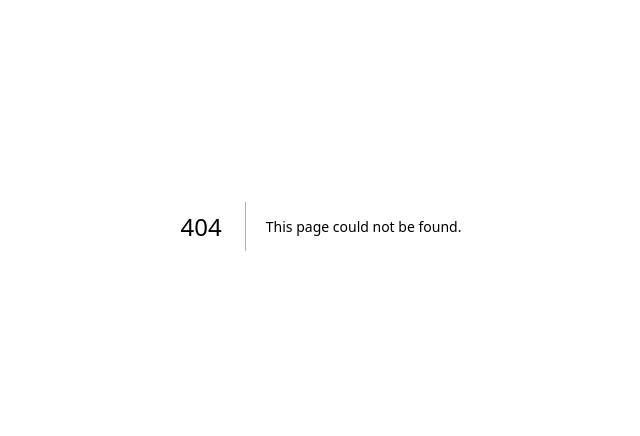
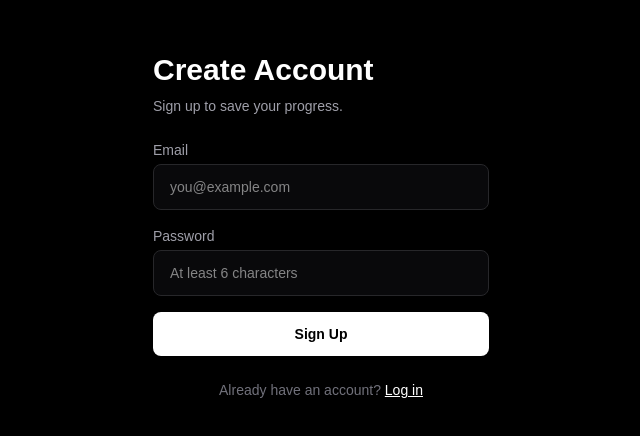
Before and after one commit to virginiasicuriello/css-odyssey, a Next.js app: page /signup in a window 1280 px wide. Before the commit this address had no page. Shown: the part 174-610 px from the top of the page, without its empty margins (319-959 px from the left). Built offline with nearby package versions, Linux system fonts and the light colour scheme.

Commit message:
Add auth with signup, login, and logout

```diff
--- /dev/null
+++ b/app/login/page.tsx
@@ -0,0 +1,95 @@
+"use client";
+
+import { useState } from "react";
+import { createClient } from "../../lib/supabase/client";
+import Link from "next/link";
+import { useRouter } from "next/navigation";
+
+export default function LoginPage() {
+  const [email, setEmail] = useState("");
+  const [password, setPassword] = useState("");
+  const [error, setError] = useState("");
+  const [loading, setLoading] = useState(false);
+  const router = useRouter();
+
+  const handleLogin = async () => {
+    setError("");
+    setLoading(true);
+
+    const supabase = createClient();
+
+    const { error: loginError } = await supabase.auth.signInWithPassword({
+      email,
+      password,
+    });
+
+    if (loginError) {
+      setError(loginError.message);
+      setLoading(false);
+      return;
+    }
+
+    router.push("/dashboard");
+  };
+
+  return (
+    <main className="flex min-h-screen items-center justify-center bg-black text-white">
+      <div className="w-full max-w-sm space-y-6 px-6">
+        <div>
+          <h1 className="text-3xl font-bold">Log In</h1>
+          <p className="mt-2 text-sm text-zinc-400">
+            Welcome back to CSS Odyssey.
+          </p>
+        </div>
+
+        {error ? (
+          <div className="rounded-lg border border-red-800 bg-red-950/40 p-3 text-sm text-red-300">
+            {error}
+          </div>
+        ) : null}
+
+        <div className="space-y-4">
+          <div>
+            <label className="mb-1 block text-sm text-zinc-400">Email</label>
+            <input
+              type="email"
+              value={email}
+              onChange={(e) => setEmail(e.target.value)}
+              className="w-full rounded-lg border border-zinc-800 bg-zinc-950 px-4 py-3 text-sm text-white outline-none focus:border-zinc-600"
+              placeholder="you@example.com"
+            />
+          </div>
+
+          <div>
+            <label className="mb-1 block text-sm text-zinc-400">
+              Password
+            </label>
+            <input
+              type="password"
+              value={password}
+              onChange={(e) => setPassword(e.target.value)}
+              className="w-full rounded-lg border border-zinc-800 bg-zinc-950 px-4 py-3 text-sm text-white outline-none focus:border-zinc-600"
+              placeholder="Your password"
+            />
+          </div>
+
+          <button
+            type="button"
+            onClick={handleLogin}
+            disabled={loading}
+            className="w-full rounded-lg bg-white px-4 py-3 text-sm font-semibold text-black transition hover:opacity-90 disabled:opacity-50"
+          >
+            {loading ? "Logging in..." : "Log In"}
+          </button>
+        </div>
+
+        <p className="text-center text-sm text-zinc-500">
+          No account yet?{" "}
+          <Link href="/signup" className="text-white underline">
+            Sign up
+          </Link>
+        </p>
+      </div>
+    </main>
+  );
+}
--- a/app/page.tsx
+++ b/app/page.tsx
@@ -22,17 +22,17 @@ export default function Home() {
 
             <div className="mt-8 flex flex-col gap-4 sm:flex-row">
               <Link
-                href="/dashboard"
+                href="/signup"
                 className="rounded-lg bg-white px-6 py-3 font-medium text-black"
               >
-                Enter Dashboard
+                Get Started
               </Link>
 
               <Link
-                href="/path/flexbox"
+                href="/login"
                 className="rounded-lg border border-zinc-700 px-6 py-3 font-medium text-white"
               >
-                Start Flexbox Path
+                Log In
               </Link>
             </div>
           </div>
--- /dev/null
+++ b/app/signup/page.tsx
@@ -0,0 +1,95 @@
+"use client";
+
+import { useState } from "react";
+import { createClient } from "../../lib/supabase/client";
+import Link from "next/link";
+import { useRouter } from "next/navigation";
+
+export default function SignupPage() {
+  const [email, setEmail] = useState("");
+  const [password, setPassword] = useState("");
+  const [error, setError] = useState("");
+  const [loading, setLoading] = useState(false);
+  const router = useRouter();
+
+  const handleSignup = async () => {
+    setError("");
+    setLoading(true);
+
+    const supabase = createClient();
+
+    const { error: signupError } = await supabase.auth.signUp({
+      email,
+      password,
+    });
+
+    if (signupError) {
+      setError(signupError.message);
+      setLoading(false);
+      return;
+    }
+
+    router.push("/dashboard");
+  };
+
+  return (
+    <main className="flex min-h-screen items-center justify-center bg-black text-white">
+      <div className="w-full max-w-sm space-y-6 px-6">
+        <div>
+          <h1 className="text-3xl font-bold">Create Account</h1>
+          <p className="mt-2 text-sm text-zinc-400">
+            Sign up to save your progress.
+          </p>
+        </div>
+
+        {error ? (
+          <div className="rounded-lg border border-red-800 bg-red-950/40 p-3 text-sm text-red-300">
+            {error}
+          </div>
+        ) : null}
+
+        <div className="space-y-4">
+          <div>
+            <label className="mb-1 block text-sm text-zinc-400">Email</label>
+            <input
+              type="email"
+              value={email}
+              onChange={(e) => setEmail(e.target.value)}
+              className="w-full rounded-lg border border-zinc-800 bg-zinc-950 px-4 py-3 text-sm text-white outline-none focus:border-zinc-600"
+              placeholder="you@example.com"
+            />
+          </div>
+
+          <div>
+            <label className="mb-1 block text-sm text-zinc-400">
+              Password
+            </label>
+            <input
+              type="password"
+              value={password}
+              onChange={(e) => setPassword(e.target.value)}
+              className="w-full rounded-lg border border-zinc-800 bg-zinc-950 px-4 py-3 text-sm text-white outline-none focus:border-zinc-600"
+              placeholder="At least 6 characters"
+            />
+          </div>
+
+          <button
+            type="button"
+            onClick={handleSignup}
+            disabled={loading}
+            className="w-full rounded-lg bg-white px-4 py-3 text-sm font-semibold text-black transition hover:opacity-90 disabled:opacity-50"
+          >
+            {loading ? "Creating account..." : "Sign Up"}
+          </button>
+        </div>
+
+        <p className="text-center text-sm text-zinc-500">
+          Already have an account?{" "}
+          <Link href="/login" className="text-white underline">
+            Log in
+          </Link>
+        </p>
+      </div>
+    </main>
+  );
+}
--- a/components/app-header.tsx
+++ b/components/app-header.tsx
@@ -1,6 +1,30 @@
+"use client";
+
 import Link from "next/link";
+import { useEffect, useState } from "react";
+import { useRouter } from "next/navigation";
+import { createClient } from "../lib/supabase/client";
+import type { User } from "@supabase/supabase-js";
 
 export default function AppHeader() {
+  const [user, setUser] = useState<User | null>(null);
+  const router = useRouter();
+
+  useEffect(() => {
+    const supabase = createClient();
+
+    supabase.auth.getUser().then(({ data }) => {
+      setUser(data.user);
+    });
+  }, []);
+
+  const handleLogout = async () => {
+    const supabase = createClient();
+    await supabase.auth.signOut();
+    setUser(null);
+    router.push("/");
+  };
+
   return (
     <header className="border-b border-zinc-800 bg-black/90 text-white backdrop-blur">
       <div className="mx-auto flex max-w-6xl items-center justify-between px-6 py-4">
@@ -24,6 +48,23 @@ export default function AppHeader() {
           <Link href="/path/responsive" className="transition hover:text-white">
             Responsive
           </Link>
+
+          {user ? (
+            <button
+              type="button"
+              onClick={handleLogout}
+              className="rounded-lg border border-zinc-700 px-3 py-2 text-xs font-medium transition hover:border-zinc-500 hover:text-white"
+            >
+              Log Out
+            </button>
+          ) : (
+            <Link
+              href="/login"
+              className="rounded-lg bg-white px-3 py-2 text-xs font-medium text-black"
+            >
+              Log In
+            </Link>
+          )}
         </nav>
       </div>
     </header>
```
